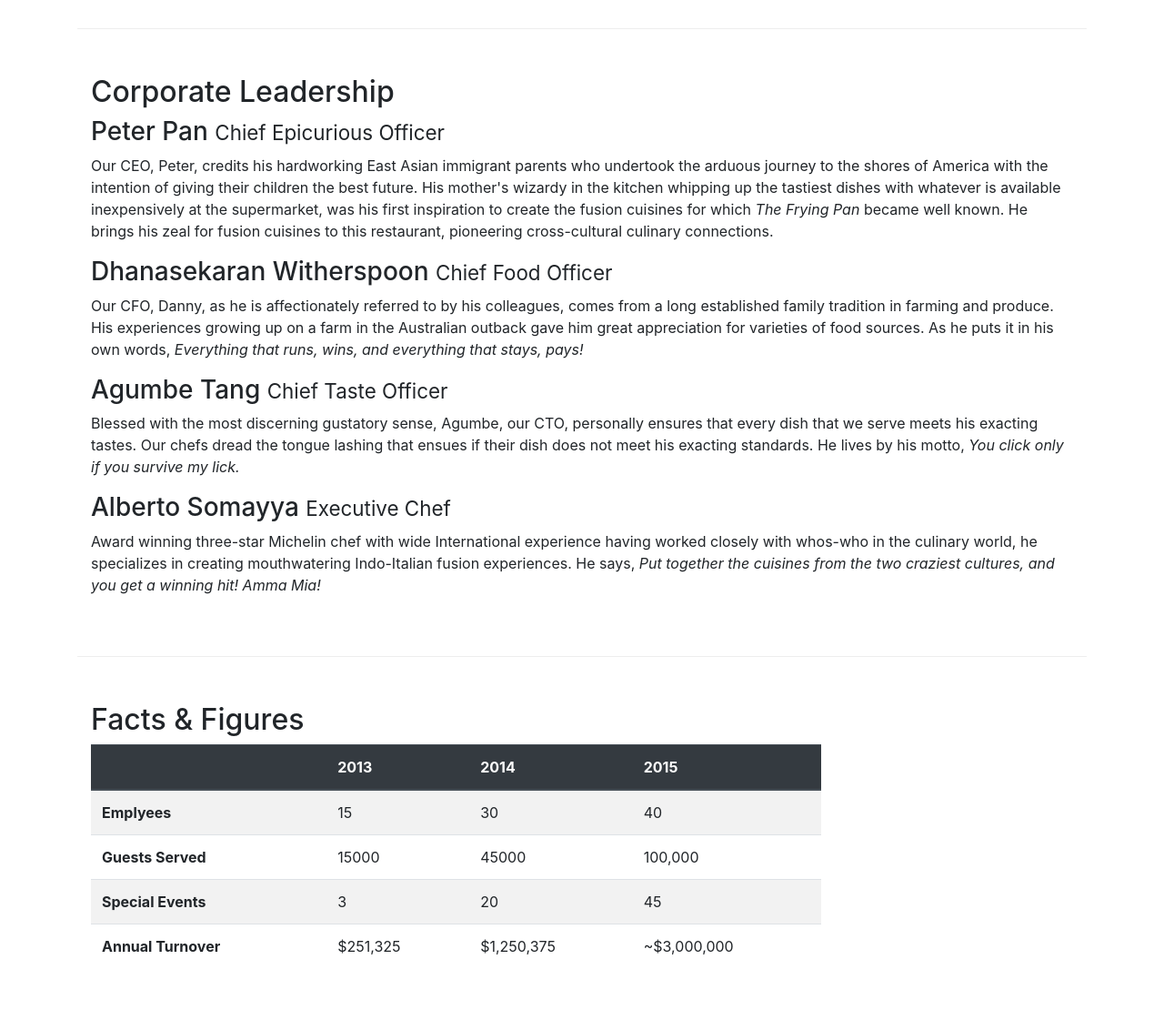
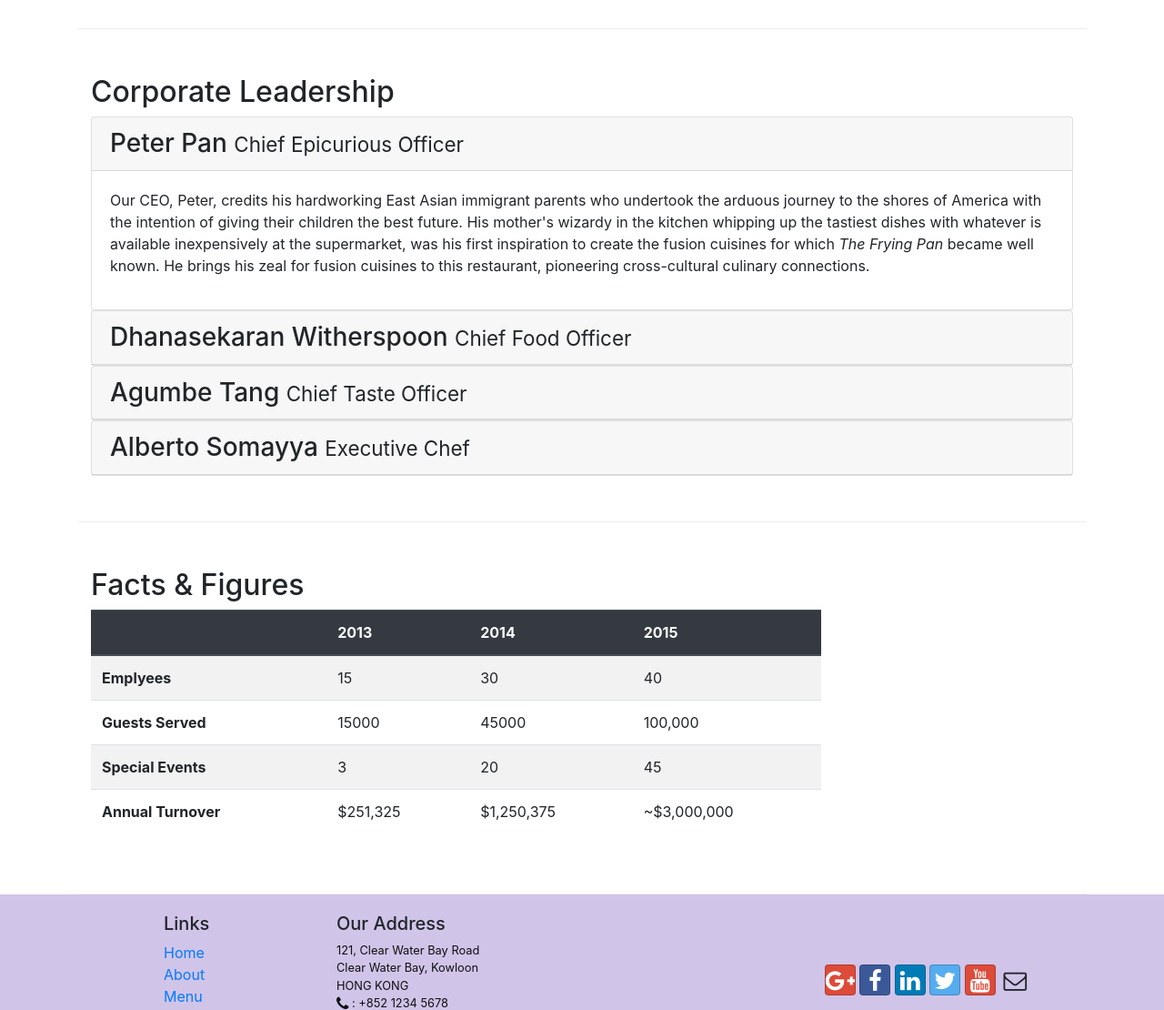
Before and after one commit to khatrisuneel96/Bootstrap4, a website: page aboutus.html in a window 1280 px wide. Shown: the part 940-2050 px from the top of the page at 91% size. Drawn offline with nearby package versions, Linux system fonts and the light colour scheme.

Commit message:
Accordion

```diff
--- a/aboutus.html
+++ b/aboutus.html
@@ -24,7 +24,7 @@
                 <span class="navbar-toggler-icon"></span>
             </button>
 
-            <a class="navbar-brand" href="./index.html"><img src="img/logo.png" width="41" height="30"></a>
+            <a class="navbar-brand mr-auto" href="./index.html"><img src="img/logo.png" width="41" height="30"></a>
 
             <div class="collapse navbar-collapse" id="Navbar">
                 <ul class="navbar-nav mr-auto">
@@ -100,14 +100,53 @@
         <div class="row row-content">
             <div class="col-12 col-sm">
                 <h2>Corporate Leadership</h2>
-                <h3>Peter Pan <small>Chief Epicurious Officer</small></h3>
-                <p class="d-none d-sm-block">Our CEO, Peter, credits his hardworking East Asian immigrant parents who undertook the arduous journey to the shores of America with the intention of giving their children the best future. His mother's wizardy in the kitchen whipping up the tastiest dishes with whatever is available inexpensively at the supermarket, was his first inspiration to create the fusion cuisines for which <em>The Frying Pan</em> became well known. He brings his zeal for fusion cuisines to this restaurant, pioneering cross-cultural culinary connections.</p>
-                <h3>Dhanasekaran Witherspoon <small>Chief Food Officer</small></h3>
-                <p class="d-none d-sm-block">Our CFO, Danny, as he is affectionately referred to by his colleagues, comes from a long established family tradition in farming and produce. His experiences growing up on a farm in the Australian outback gave him great appreciation for varieties of food sources. As he puts it in his own words, <em>Everything that runs, wins, and everything that stays, pays!</em></p>
-                <h3>Agumbe Tang <small>Chief Taste Officer</small></h3>
-                <p class="d-none d-sm-block">Blessed with the most discerning gustatory sense, Agumbe, our CTO, personally ensures that every dish that we serve meets his exacting tastes. Our chefs dread the tongue lashing that ensues if their dish does not meet his exacting standards. He lives by his motto, <em>You click only if you survive my lick.</em></p>
-                <h3>Alberto Somayya <small>Executive Chef</small></h3>
-                <p class="d-none d-sm-block">Award winning three-star Michelin chef with wide International experience having worked closely with whos-who in the culinary world, he specializes in creating mouthwatering Indo-Italian fusion experiences. He says, <em>Put together the cuisines from the two craziest cultures, and you get a winning hit! Amma Mia!</em></p>
+
+                <div id="accordion">
+                    <div class="card">
+                        <div class="card-header" role="tab" id="peterhead">
+                            <h3 class="mb-0"><a data-toggle="collapse" data-target="#peter">Peter Pan <small>Chief Epicurious Officer</small></a></h3>
+                        </div>
+                        <div class="collapse show" id="peter" data-parent="#accordion">
+                            <div class="card-body">
+                                <p class="d-none d-sm-block">Our CEO, Peter, credits his hardworking East Asian immigrant parents who undertook the arduous journey to the shores of America with the intention of giving their children the best future. His mother's wizardy in the kitchen whipping up the tastiest dishes with whatever is available inexpensively at the supermarket, was his first inspiration to create the fusion cuisines for which <em>The Frying Pan</em> became well known. He brings his zeal for fusion cuisines to this restaurant, pioneering cross-cultural culinary connections.</p>
+                            </div>
+                        </div>
+                    </div>
+
+                    <div class="card">
+                        <div class="card-header" role="tab" id="dannyhead">
+                            <h3 class="mb-0"><a data-toggle="collapse" data-target="#danny">Dhanasekaran Witherspoon <small>Chief Food Officer</small></a></h3>
+                        </div>
+                        <div class="collapse" id="danny" data-parent="#accordion">
+                            <div class="card-body">
+                                <p class="d-none d-sm-block">Our CFO, Danny, as he is affectionately referred to by his colleagues, comes from a long established family tradition in farming and produce. His experiences growing up on a farm in the Australian outback gave him great appreciation for varieties of food sources. As he puts it in his own words, <em>Everything that runs, wins, and everything that stays, pays!</em></p>
+                            </div>
+                        </div>
+                    </div>
+
+                    <div class="card">
+                        <div class="card-header" role="tab" id="agumbehead">
+                            <h3 class="mb-0"><a data-toggle="collapse" data-target="#agumbe">Agumbe Tang <small>Chief Taste Officer</small></a></h3>
+                        </div>
+                        <div class="collapse" id="agumbe" data-parent="#accordion">
+                            <div class="card-body">
+                                <p class="d-none d-sm-block">Blessed with the most discerning gustatory sense, Agumbe, our CTO, personally ensures that every dish that we serve meets his exacting tastes. Our chefs dread the tongue lashing that ensues if their dish does not meet his exacting standards. He lives by his motto, <em>You click only if you survive my lick.</em></p>
+                            </div>
+                        </div>
+                    </div>
+
+                    <div class="card">
+                        <div class="card-header" role="tab" id="albertohead">
+                            <h3 class="mb-0"><a data-toggle="collapse" data-target="#alberto">Alberto Somayya <small>Executive Chef</small></a></h3>
+                        </div>
+                        <div class="collapse" id="alberto" data-parent="#accordion">
+                            <div class="card-body">
+                                <p class="d-none d-sm-block">Award winning three-star Michelin chef with wide International experience having worked closely with whos-who in the culinary world, he specializes in creating mouthwatering Indo-Italian fusion experiences. He says, <em>Put together the cuisines from the two craziest cultures, and you get a winning hit! Amma Mia!</em></p>
+                            </div>
+                        </div>
+                    </div>
+
+                </div>
             </div>
        </div>
 
--- a/css/style.css
+++ b/css/style.css
@@ -42,3 +42,10 @@ body {
     cursor: pointer;
     text-decoration: none;
 }
+
+.tab-content {
+    border-right: 1px solid #ddd;
+    border-left: 1px solid #ddd;
+    border-bottom: 1px solid #ddd;
+    padding: 10px;
+}
```
